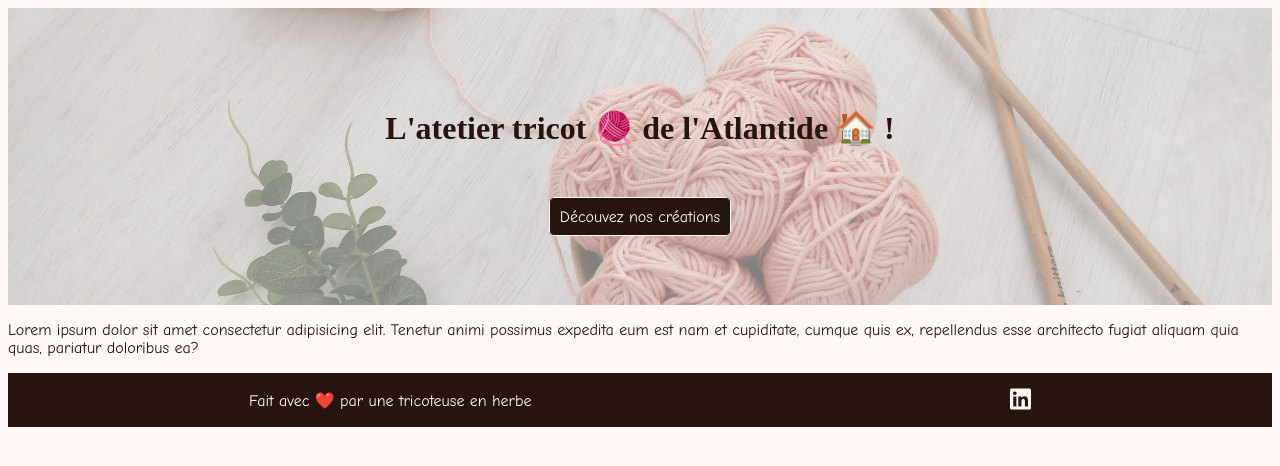
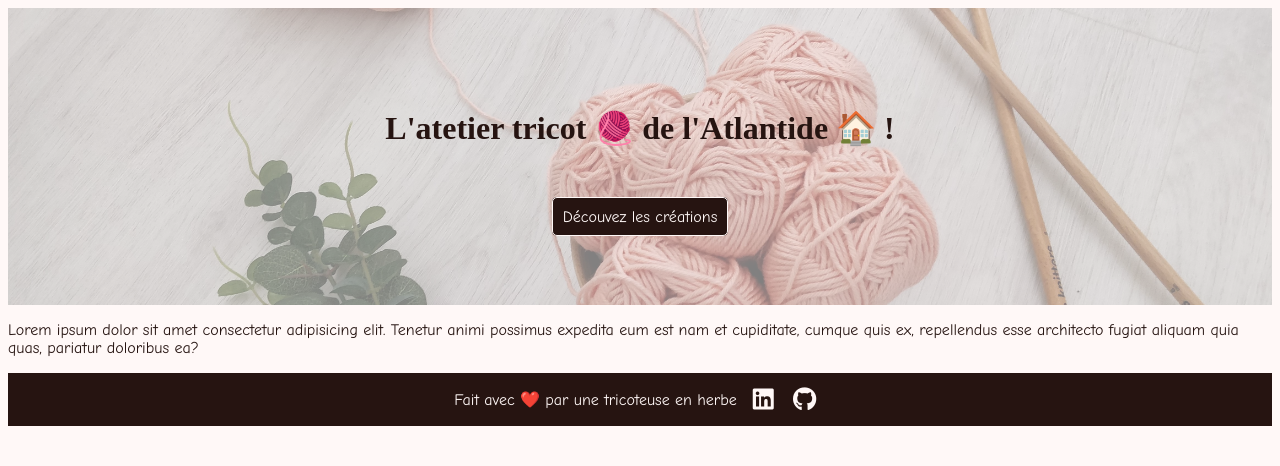
Before and after one commit to isabelle4412/diy, a plain HTML site: page index.html in a window 1280 px wide. Drawn offline with Linux system fonts and the light colour scheme.

Commit message:
Finish the footer

```diff
--- a/index.html
+++ b/index.html
@@ -30,7 +30,7 @@
 
     <div id="banner">
       <h1>L'atetier tricot 🧶 de l'Atlantide 🏠 !</h1>
-      <a href="index.html">Découvez nos créations</a>
+      <a href="index.html">Découvez les créations</a>
     </div>
 
     <div>
@@ -40,6 +40,7 @@
     <footer>
       <p>Fait avec ❤️ par une tricoteuse en herbe</p>
       <a href="https://www.linkedin.com/in/isabelle-pouget-ab598119a/"><i class="fab fa-linkedin"></i></a>
+      <a href="https://github.com/isabelle4412"><i class="fab fa-github"></i></a>
     </footer>
 
   </body>
--- a/style.css
+++ b/style.css
@@ -37,17 +37,20 @@ body {
 footer {
   background-color: #261411;
   color: #fff8f7;
-  text-align: center;
-  padding: 0.1em;
+  padding: 0.05em;
   display: flex;
-  justify-content: space-around;
+  justify-content: center;
   align-items: center;
 }
 
+footer p {
+  margin-right: 0.4em;
+}
 footer a {
   color: #fff8f7;
   font-size: 1.5em;
-  padding: 0.1;
+  margin-left: 0.4em;
+  margin-right: 0.4em;
 }
 
 footer a:hover {
```
